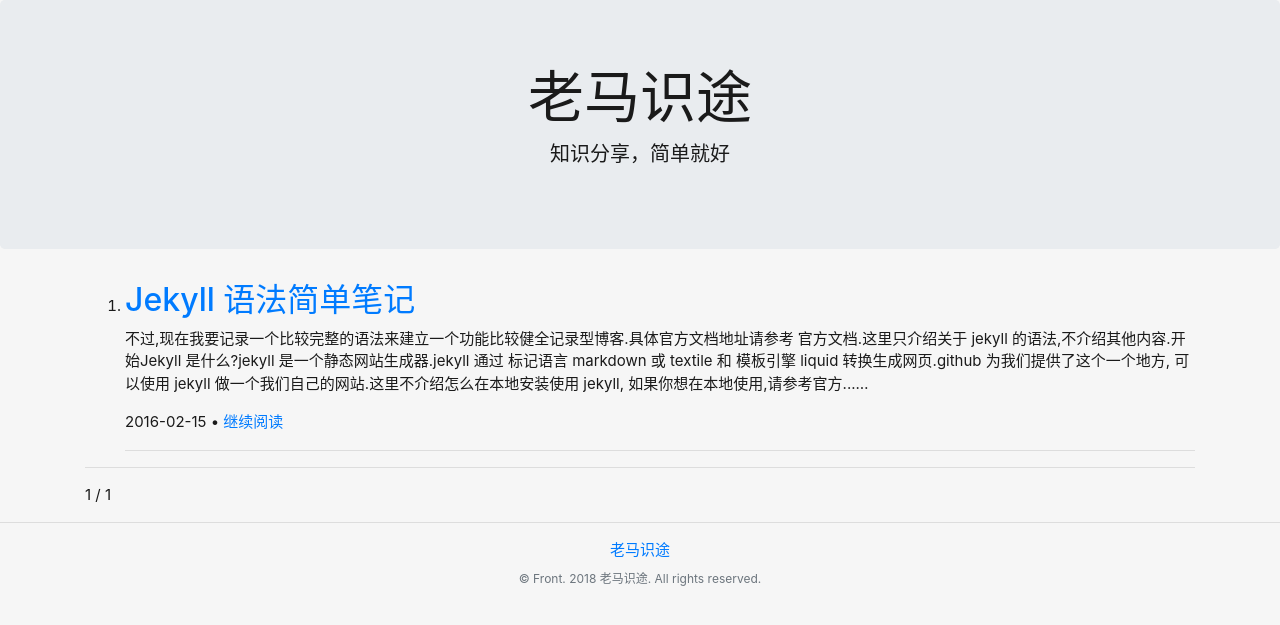
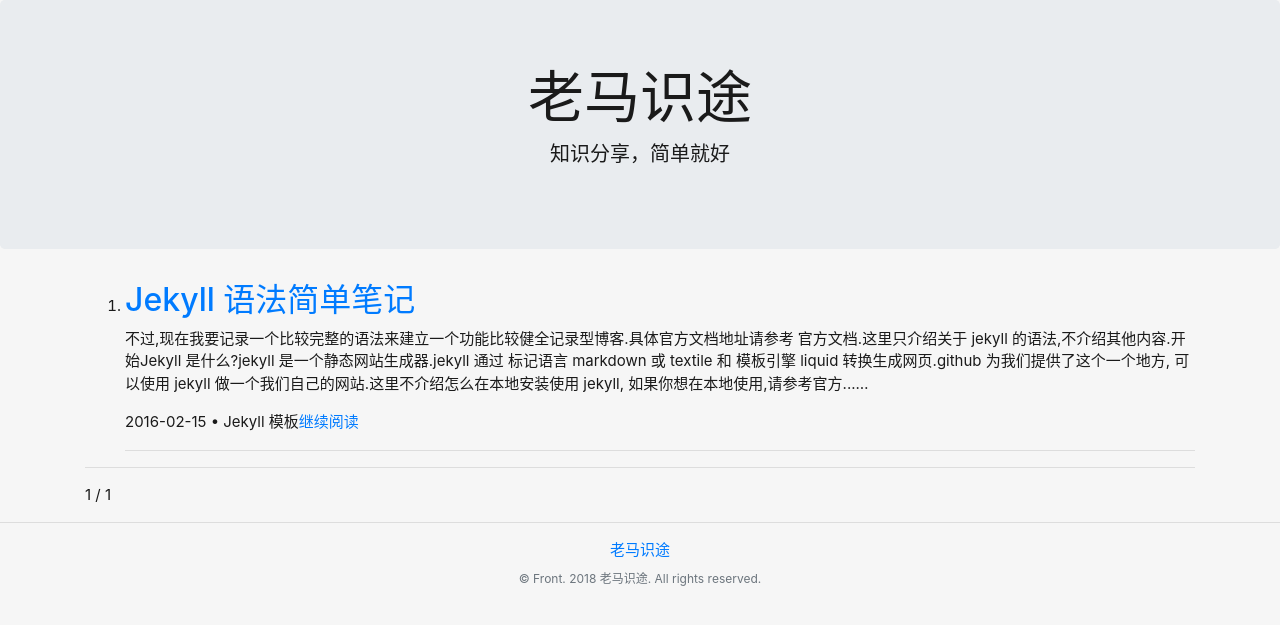
Before and after one commit to cfwin/cfwin.github.io, a Jekyll site: the page built from index.html, in a window 1280 px wide. Shown: the top 625 px of the page. Built offline with Jekyll 4.4.1, drawn with Linux system fonts in a browser that asks for light colours; the list of posts is cut into pages by our own code.

Commit message:
Update 2016-02-15-Jekyll语法简单笔记-post.markdown

```diff
--- a/_posts/2016-02-15-Jekyll语法简单笔记-post.markdown
+++ b/_posts/2016-02-15-Jekyll语法简单笔记-post.markdown
@@ -2,6 +2,10 @@
 layout: post
 title: Jekyll 语法简单笔记
 date: 2016-02-15 15:32:24.000000000 +09:00
+catalog: 	 true
+tags:
+    - Jekyll
+    - 模板
 ---
 
 <p>不过,现在我要记录一个比较完整的语法来建立一个功能比较健全记录型博客.</p>
```
